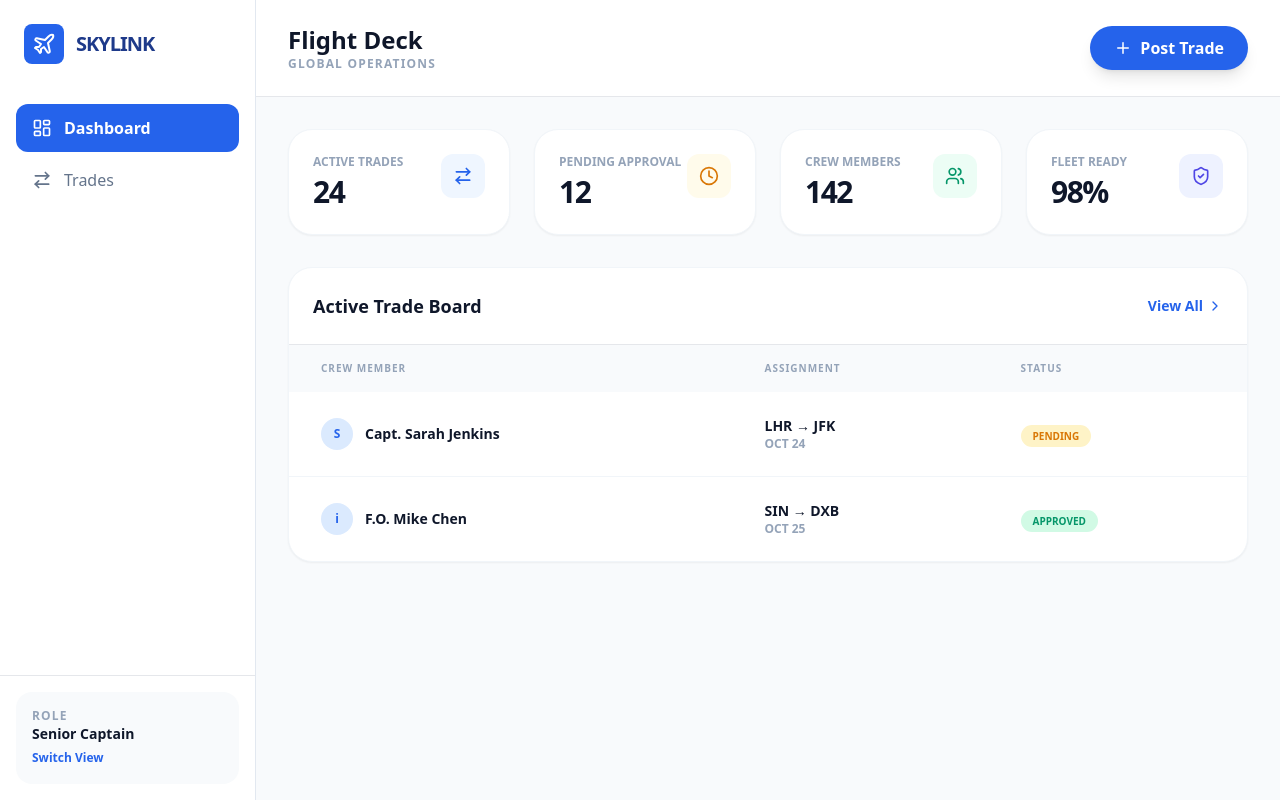
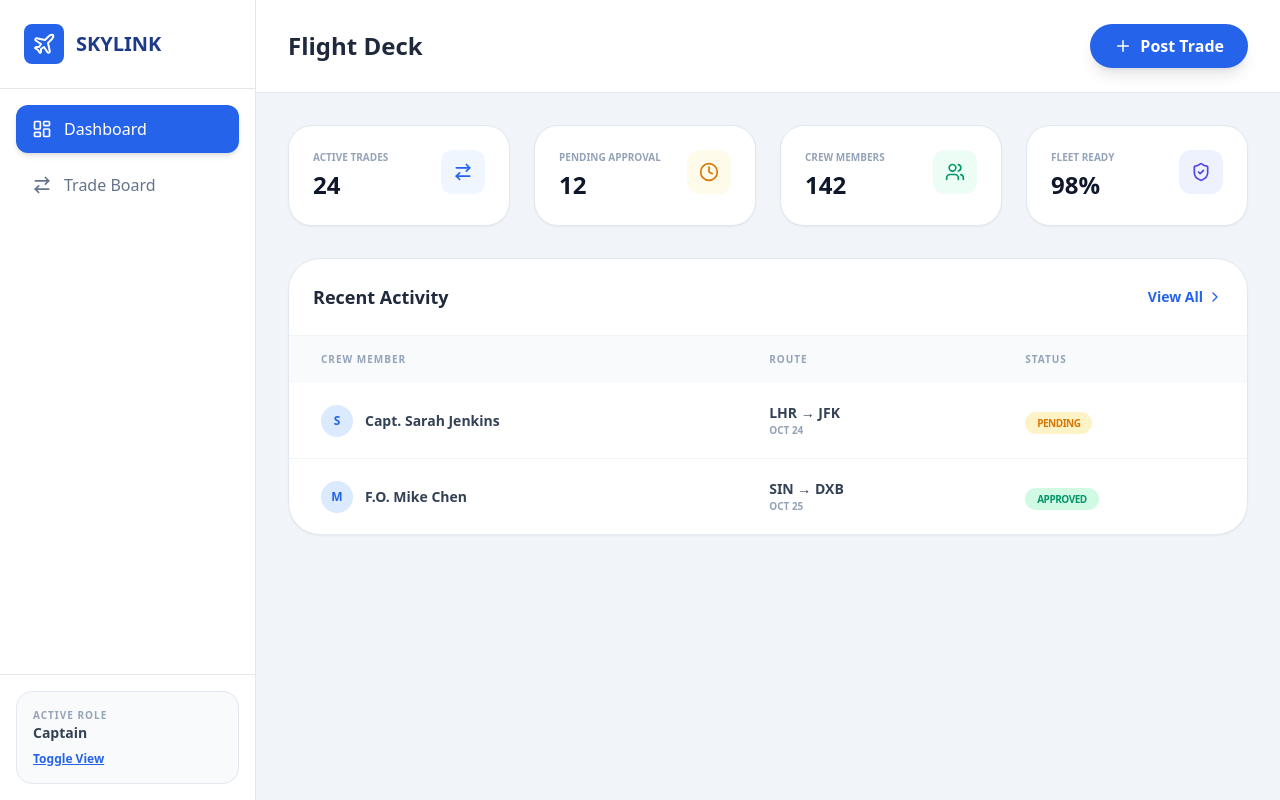
Before and after one commit to kristiankeppel/skylink-final-v1, a React (Vite) app: page / in a window 1280 px wide. Built offline with nearby package versions, Linux system fonts and the light colour scheme.

Commit message:
Update App.jsx

```diff
--- a/src/App.jsx
+++ b/src/App.jsx
@@ -1,7 +1,10 @@
 import React, { useState } from 'react';
-import { Plane, LayoutDashboard, Users, LogOut, Plus, Search, ArrowRightLeft, Clock, ShieldCheck, ChevronRight } from 'lucide-react';
+import {
+  Plane, LayoutDashboard, Users, Plus,
+  ArrowRightLeft, Clock, ShieldCheck, ChevronRight
+} from 'lucide-react';
 
-const App = () => {
+export default function App() {
   const [activeTab, setActiveTab] = useState('dashboard');
   const [userRole, setUserRole] = useState('pilot');
 
@@ -18,70 +21,98 @@ const App = () => {
   ];
 
   return (
-    <div className="flex h-screen bg-slate-50 text-slate-900 font-sans">
+    <div className="flex h-screen bg-slate-100 text-slate-900 font-sans">
       <aside className="w-64 bg-white border-r border-slate-200 flex flex-col">
-        <div className="p-6 flex items-center gap-3">
+        <div className="p-6 flex items-center gap-3 border-b">
           <div className="bg-blue-600 p-2 rounded-lg"><Plane className="text-white w-6 h-6" /></div>
-          <h1 className="text-xl font-bold text-blue-900 uppercase tracking-tighter">SkyLink</h1>
+          <h1 className="text-xl font-bold text-blue-900 uppercase">SkyLink</h1>
         </div>
-        <nav className="flex-1 px-4 space-y-1 mt-4">
-          <button onClick={() => setActiveTab('dashboard')} className={`w-full flex items-center gap-3 px-4 py-3 rounded-xl transition-all ${activeTab === 'dashboard' ? 'bg-blue-600 text-white font-bold' : 'text-slate-500 hover:bg-slate-50'}`}><LayoutDashboard size={20}/> Dashboard</button>
-          <button onClick={() => setActiveTab('trades')} className={`w-full flex items-center gap-3 px-4 py-3 rounded-xl transition-all ${activeTab === 'trades' ? 'bg-blue-600 text-white font-bold' : 'text-slate-500 hover:bg-slate-50'}`}><ArrowRightLeft size={20}/> Trades</button>
+        <nav className="flex-1 p-4 space-y-2">
+          <button
+            onClick={() => setActiveTab('dashboard')}
+            className={`w-full flex items-center gap-3 px-4 py-3 rounded-xl transition-all ${activeTab === 'dashboard' ? 'bg-blue-600 text-white shadow-md' : 'text-slate-500 hover:bg-slate-50'}`}
+          >
+            <LayoutDashboard size={20}/> Dashboard
+          </button>
+          <button
+            onClick={() => setActiveTab('trades')}
+            className={`w-full flex items-center gap-3 px-4 py-3 rounded-xl transition-all ${activeTab === 'trades' ? 'bg-blue-600 text-white shadow-md' : 'text-slate-500 hover:bg-slate-50'}`}
+          >
+            <ArrowRightLeft size={20}/> Trade Board
+          </button>
         </nav>
         <div className="p-4 border-t">
-          <div className="bg-slate-50 p-4 rounded-2xl">
-            <p className="text-xs font-bold text-slate-400 uppercase tracking-widest">Role</p>
-            <p className="text-sm font-bold truncate">{userRole === 'admin' ? 'System Administrator' : 'Senior Captain'}</p>
-            <button onClick={() => setUserRole(userRole === 'admin' ? 'pilot' : 'admin')} className="text-xs text-blue-600 mt-1 font-bold hover:underline">Switch View</button>
+          <div className="bg-slate-50 p-4 rounded-2xl border border-slate-200">
+            <p className="text-[10px] font-bold text-slate-400 uppercase tracking-widest">Active Role</p>
+            <p className="text-sm font-bold text-slate-700">{userRole === 'admin' ? 'Administrator' : 'Captain'}</p>
+            <button
+              onClick={() => setUserRole(userRole === 'admin' ? 'pilot' : 'admin')}
+              className="text-xs text-blue-600 mt-2 font-bold hover:text-blue-800 underline block"
+            >
+              Toggle View
+            </button>
           </div>
         </div>
       </aside>
 
       <main className="flex-1 overflow-y-auto">
-        <header className="bg-white border-b px-8 py-6 flex justify-between items-center sticky top-0 z-10">
-          <div>
-            <h2 className="text-2xl font-bold">Flight Deck</h2>
-            <p className="text-slate-400 text-xs font-bold uppercase tracking-widest">Global Operations</p>
-          </div>
-          <button className="bg-blue-600 text-white px-6 py-2.5 rounded-full font-bold flex items-center gap-2 shadow-lg hover:bg-blue-700 transition-all"><Plus size={18}/> Post Trade</button>
+        <header className="bg-white border-b border-slate-200 px-8 py-6 flex justify-between items-center sticky top-0 z-10">
+          <h2 className="text-2xl font-bold text-slate-800">
+            {activeTab === 'dashboard' ? 'Flight Deck' : 'Trade Board'}
+          </h2>
+          <button className="bg-blue-600 text-white px-6 py-2.5 rounded-full font-bold flex items-center gap-2 shadow-lg hover:bg-blue-700 transition-all">
+            <Plus size={18}/> Post Trade
+          </button>
         </header>
 
-        <div className="p-8 space-y-8">
-          <div className="grid grid-cols-1 md:grid-cols-4 gap-6">
+        <div className="p-8 space-y-8 max-w-6xl mx-auto">
+          <div className="grid grid-cols-1 sm:grid-cols-2 lg:grid-cols-4 gap-6">
             {stats.map((s, i) => (
-              <div key={i} className="bg-white p-6 rounded-3xl border border-slate-100 shadow-sm">
+              <div key={i} className="bg-white p-6 rounded-3xl border border-slate-200 shadow-sm">
                 <div className="flex justify-between items-start">
-                  <div><p className="text-slate-400 text-xs font-bold uppercase">{s.label}</p><h3 className="text-3xl font-bold mt-1 tracking-tighter">{s.value}</h3></div>
+                  <div>
+                    <p className="text-slate-400 text-[10px] font-bold uppercase">{s.label}</p>
+                    <h3 className="text-2xl font-bold mt-1">{s.value}</h3>
+                  </div>
                   <div className={`${s.bg} ${s.color} p-3 rounded-xl`}><s.icon size={20}/></div>
                 </div>
               </div>
             ))}
           </div>
 
-          <div className="bg-white rounded-3xl border border-slate-100 overflow-hidden shadow-sm">
-            <div className="p-6 border-b font-bold text-lg flex justify-between items-center">
-              Active Trade Board
-              <button className="text-blue-600 text-sm font-bold flex items-center gap-1">View All <ChevronRight size={16}/></button>
+          <div className="bg-white rounded-[2rem] border border-slate-200 shadow-sm overflow-hidden">
+            <div className="p-6 border-b border-slate-100 flex justify-between items-center">
+              <h3 className="font-bold text-lg text-slate-800">Recent Activity</h3>
+              <button className="text-blue-600 text-sm font-bold flex items-center gap-1 hover:underline">
+                View All <ChevronRight size={16}/>
+              </button>
             </div>
+            <div className="overflow-x-auto">
               <table className="w-full text-left">
                 <thead className="bg-slate-50 text-slate-400 text-[10px] uppercase font-bold tracking-widest">
-                <tr><th className="px-8 py-4">Crew Member</th><th className="px-8 py-4">Assignment</th><th className="px-8 py-4">Status</th></tr>
+                  <tr>
+                    <th className="px-8 py-4">Crew Member</th>
+                    <th className="px-8 py-4">Route</th>
+                    <th className="px-8 py-4">Status</th>
+                  </tr>
                 </thead>
                 <tbody className="divide-y divide-slate-100">
                   {trades.map(t => (
-                  <tr key={t.id} className="hover:bg-slate-50 transition-all">
-                    <td className="px-8 py-6">
+                    <tr key={t.id} className="hover:bg-slate-50 transition-colors">
+                      <td className="px-8 py-5">
                         <div className="flex items-center gap-3">
-                          <div className="w-8 h-8 rounded-full bg-blue-100 flex items-center justify-center text-blue-600 font-bold text-xs">{t.pilot[6]}</div>
-                          <span className="font-bold text-sm">{t.pilot}</span>
+                          <div className="w-8 h-8 rounded-full bg-blue-100 text-blue-600 flex items-center justify-center font-bold text-xs">
+                            {t.pilot.split(' ')[1][0]}
+                          </div>
+                          <span className="font-bold text-sm text-slate-700">{t.pilot}</span>
                         </div>
                       </td>
-                    <td className="px-8 py-6">
-                      <p className="text-sm font-bold">{t.route}</p>
-                      <p className="text-xs text-slate-400 font-bold uppercase">{t.date}</p>
+                      <td className="px-8 py-5">
+                        <p className="text-sm font-bold text-slate-700">{t.route}</p>
+                        <p className="text-[10px] text-slate-400 font-bold uppercase">{t.date}</p>
                       </td>
-                    <td className="px-8 py-6">
-                      <span className={`text-[10px] font-black px-3 py-1 rounded-full uppercase ${t.status === 'Approved' ? 'bg-emerald-100 text-emerald-600' : 'bg-amber-100 text-amber-600'}`}>
+                      <td className="px-8 py-5">
+                        <span className={`text-[10px] font-black px-3 py-1 rounded-full uppercase tracking-tighter ${t.status === 'Approved' ? 'bg-emerald-100 text-emerald-600' : 'bg-amber-100 text-amber-600'}`}>
                           {t.status}
                         </span>
                       </td>
@@ -91,9 +122,8 @@ const App = () => {
               </table>
             </div>
           </div>
+        </div>
       </main>
     </div>
   );
-};
-
-export default App;
+}
```
Lines whose indentation alone changed are shown as unchanged.
